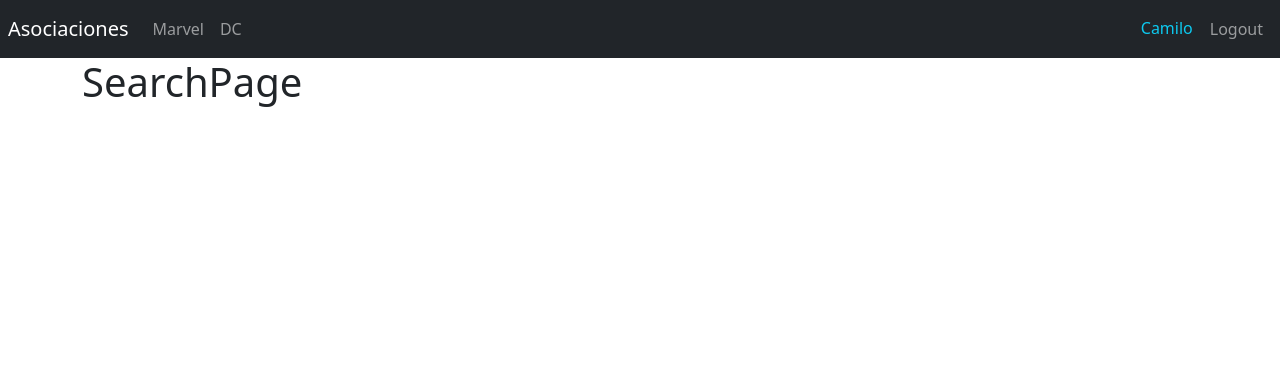
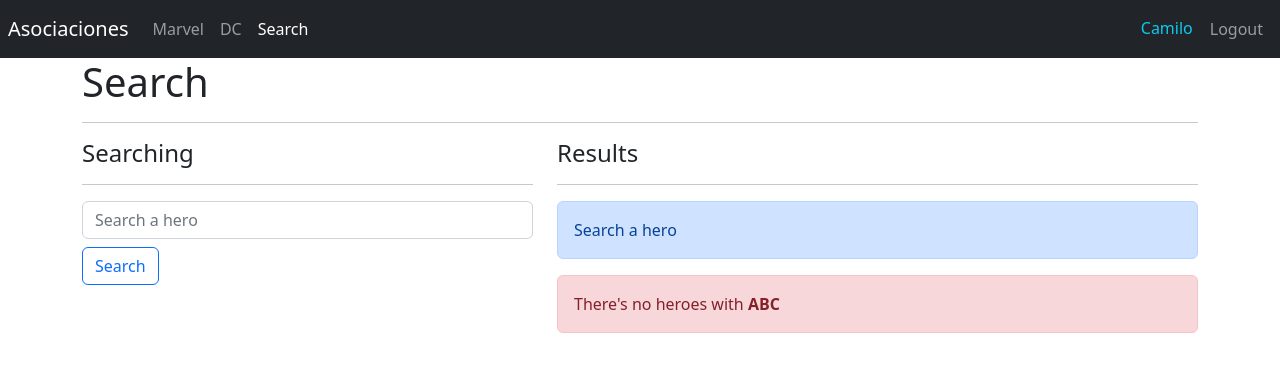
Before and after one commit to Newflaree/react-heroes-spa, a React (Vite) app: page /search in a window 1280 px wide. Shown: the top 372 px of the page. Built offline with nearby package versions, Linux system fonts and the light colour scheme.

Commit message:
Diseño de la pantalla de búsqueda

```diff
--- a/src/heroes/pages/SearchPage.jsx
+++ b/src/heroes/pages/SearchPage.jsx
@@ -1,5 +1,46 @@
+import { HeroCard } from '../components';
+
 export const SearchPage = () => {
   return (
-    <h1>SearchPage</h1>
+    <>
+      <h1>Search</h1>
+      <hr />
+
+      <div className="row">
+        <div className="col-5">
+          <h4>Searching</h4>
+          <hr />
+          <form>
+            <input
+            type='text'
+            placeholder="Search a hero"
+            className="form-control"
+            name="searchName"
+            autoComplete="off"
+          />
+
+          </form>
+          <button className="btn btn-outline-primary mt-2">
+            Search
+          </button>
+        </div>
+
+        <div className="col-7">
+          <h4>Results</h4>
+          <hr />
+
+          <div className="alert alert-primary">
+            Search a hero
+          </div>
+
+          <div className="alert alert-danger">
+            There's no heroes with <b>ABC</b>
+          </div>
+
+          {/*<HeroCard />*/}
+        </div>
+
+      </div>
+    </>
   )
 }
--- a/src/ui/Components/Navbar.jsx
+++ b/src/ui/Components/Navbar.jsx
@@ -34,6 +34,13 @@ export const Navbar = () => {
           >
             DC
           </NavLink>
+
+          <NavLink
+            className={ ({ isActive }) => `nav-item nav-link ${ isActive ? 'active' : '' }` }
+            to="/search"
+          >
+            Search
+          </NavLink>
         </div>
       </div>
 
```
